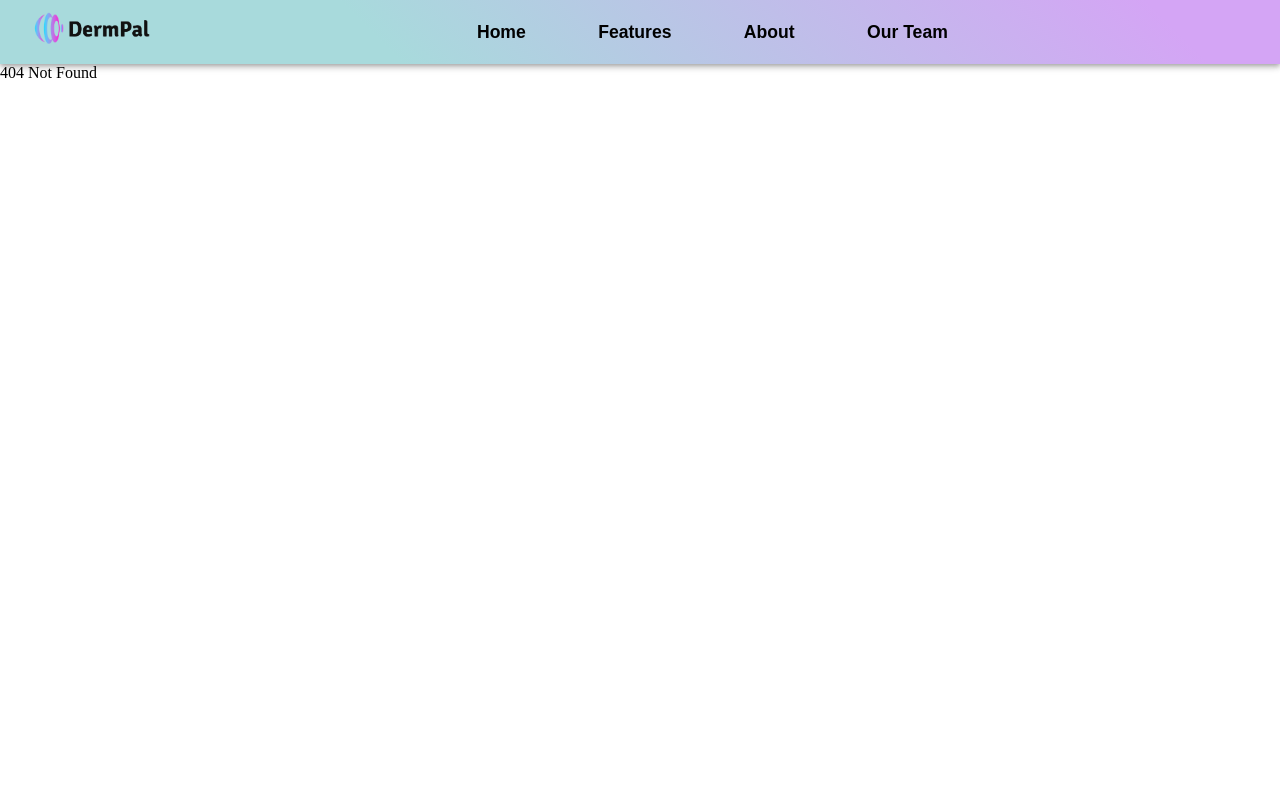
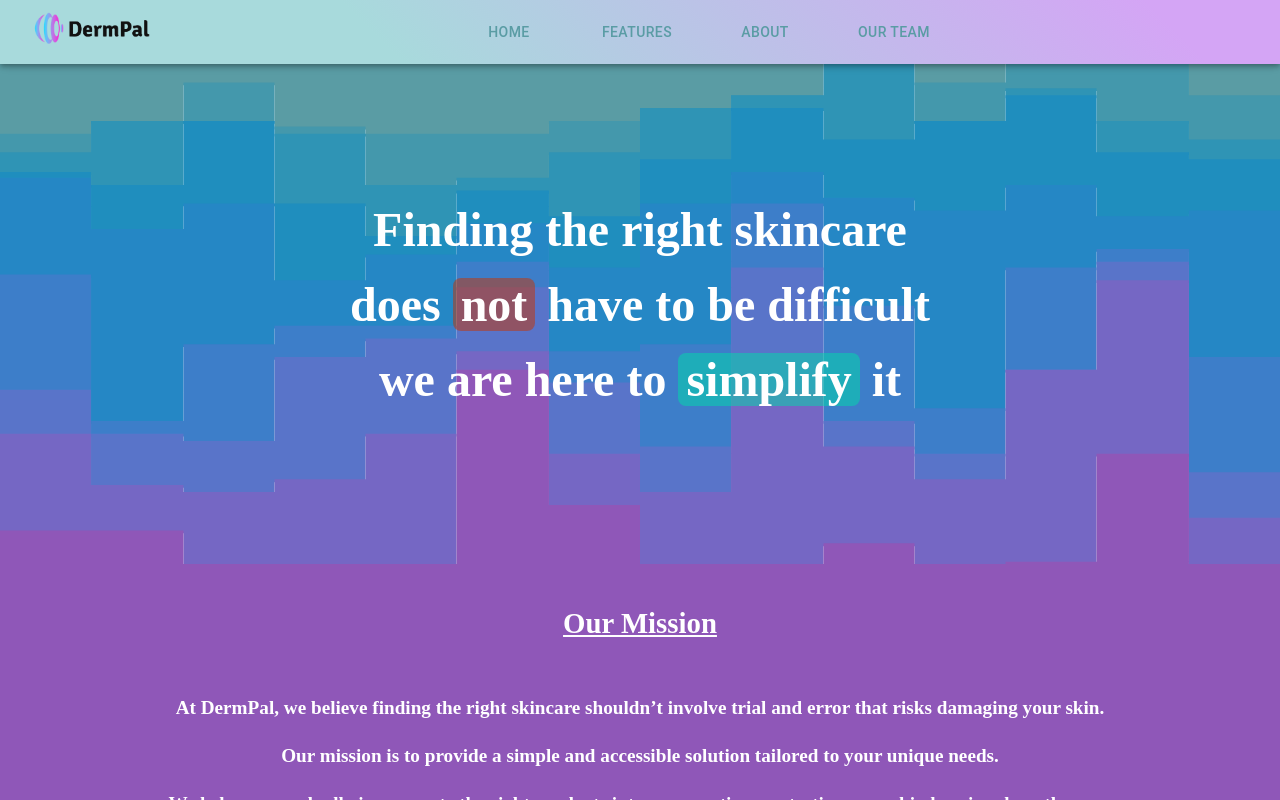
Before and after one commit to Timothyng28/DermPal, a React (Create React App) app: page /DermPal/about in a window 1280 px wide. Before the commit this address had no page. Built offline with nearby package versions, Linux system fonts and the light colour scheme.

Commit message:
Replace "button" with MUI Button

```diff
--- a/public/index.html
+++ b/public/index.html
@@ -14,6 +14,7 @@
     <link rel="manifest" href="%PUBLIC_URL%/manifest.json" />
     <title>React App</title>
     -->
+    <base href="/DermPal/" />
   </head>
   <body>
     <noscript>You need to enable JavaScript to run this app.</noscript>
--- a/src/App.js
+++ b/src/App.js
@@ -2,12 +2,15 @@ import React from 'react';
 import Navbar from './components/Header/Navbar';
 import './App.css';
 import AppRoutes from './routes/Routes';
+import { BrowserRouter as Router } from 'react-router-dom';
 
 function App() {
   return (
     <div className = 'app'>
+      <Router basename="/DermPal" >
       <Navbar />
       <AppRoutes />
+      </Router>
     </div>
   );
 }
--- a/src/components/Header/LogoBox.jsx
+++ b/src/components/Header/LogoBox.jsx
@@ -2,11 +2,12 @@ import React from "react";
 import { StyledTypography } from "./NavbarStyles";
 import Box from "@mui/material/Box";
 import Logo from "../../assets/Logo.png";
+import { Link } from "react-router-dom";
 
 function LogoBox() {
 return (
     <Box sx={{ flexGrow: 1 }}>
-        <StyledTypography variant="h5" component="a" href="/">
+        <StyledTypography variant="h5" component={Link} to ="/">
             <img src={Logo} alt="DermPal Logo" style={{ height: '50px', marginRight: '0px' }} />
         </StyledTypography>
     </Box>
--- a/src/components/Header/NavbarStyles.js
+++ b/src/components/Header/NavbarStyles.js
@@ -12,7 +12,7 @@ export const StyledBox = styled(Box)({
 });
 
 export const StyledAppBar = styled(AppBar)(({ theme }) => ({
-  background: theme.palette.gradient.main,
+  background: theme.gradients.primary,
   color: "#fff",
 }));
 
--- a/src/components/Header/Tabs.jsx
+++ b/src/components/Header/Tabs.jsx
@@ -1,7 +1,9 @@
 import React from 'react';
 import Box from '@mui/material/Box';
-import { NavButton, DropDown, StyledMenuList} from './NavbarStyles';
+import {DropDown, StyledMenuList} from './NavbarStyles';
 import MenuItem from '@mui/material/MenuItem';
+import Button from '@mui/material/Button';
+import { Link } from 'react-router-dom'
 
 function Tabs() {
 
@@ -18,17 +20,17 @@ function Tabs() {
 
     return (
         <Box sx={{ display: 'flex', alignItems: 'center', justifyContent: 'space-evenly', flexGrow: 1 }}>
-            <NavButton onClick={() => window.location.href = '/'}>Home</NavButton>
+            <Button component = {Link} to = '/'>Home</Button>
             <Box>
-                <NavButton onClick={handleOpenMenu}>Features</NavButton>
+                <Button onClick={handleOpenMenu}>Features</Button>
                 <DropDown anchorEl={anchorEl} open={Boolean(anchorEl)} onClose={handleCloseMenu} MenuListProps={{ "aria-labelledby": "basic-button", component: StyledMenuList}} >
-                    <MenuItem onClick={() => window.location.href = '/dermai'} >DermAI</MenuItem>
-                    <MenuItem onClick={() => window.location.href = '/dermjournal'} >DermJournal</MenuItem>
-                    <MenuItem onClick={() => window.location.href = '/dermmart'} >DermMart</MenuItem>
+                    <MenuItem component = {Link} to = '/dermai' >DermAI</MenuItem>
+                    <MenuItem component = {Link} to = '/dermjournal'>DermJournal</MenuItem>
+                    <MenuItem component = {Link} to = '/dermmart' >DermMart</MenuItem>
                 </DropDown>
             </Box>
-            <NavButton onClick={() => window.location.href = '/about'}>About</NavButton>
-            <NavButton onClick = {() => window.location.href = '/our-team'} >Our Team</NavButton>
+            <Button component = {Link} to = '/about'>About</Button>
+            <Button component = {Link} to = '/our-team'>Our Team</Button>
         </Box>
     );
 }
--- a/src/routes/Routes.js
+++ b/src/routes/Routes.js
@@ -1,5 +1,5 @@
 import React from "react";
-import { BrowserRouter as Router, Route, Routes } from "react-router-dom";
+import {Route, Routes } from "react-router-dom";
 import Home from "../pages/Home/Home";
 import About from "../pages/About/About";
 import OurTeam from "../pages/Our Team/OurTeam";
@@ -9,7 +9,6 @@ import DermMart from "../pages/Features/DermMart";
 
 function AppRoutes() {
   return (
-    <Router>
       <Routes>
         <Route path="/" element={<Home />} />
         <Route path="/about" element={<About />} />
@@ -17,9 +16,8 @@ function AppRoutes() {
         <Route path="/dermai" element={<DermAi />} />
         <Route path="/dermjournal" element={<DermJournal />} />
         <Route path="/dermmart" element={<DermMart />} />
-        <Route path="*" element={<h>404 Not Found</h>} />
+        <Route path="*" element={<h1>404 Not Found</h1>} />
       </Routes>
-    </Router>
   );
 }
 
--- a/src/theme.js
+++ b/src/theme.js
@@ -11,9 +11,6 @@ const theme = createTheme({
       background: {
         default: '#f5f5f5', // Background color
       },
-      gradient: {
-        main: 'linear-gradient(45deg, #A8DADC 30%, #D4A5F5 90%)', // Gradient color
-      },
       text: {
         primary: '#000000', // Main text color
         secondary: '#757575', // Secondary text color
@@ -22,6 +19,9 @@ const theme = createTheme({
     typography: {
       fontFamily: '"Roboto", "Helvetica", "Arial", sans-serif',
     },
+    gradients: {
+      primary: 'linear-gradient(45deg, #A8DADC 30%, #D4A5F5 90%)', // Gradient color
+    },
   });
 
   export default theme;
```
Also changed, not shown: public/404.html (added, +15 -0 lines), 1 other file (tests, documents, lock files or other folders).
